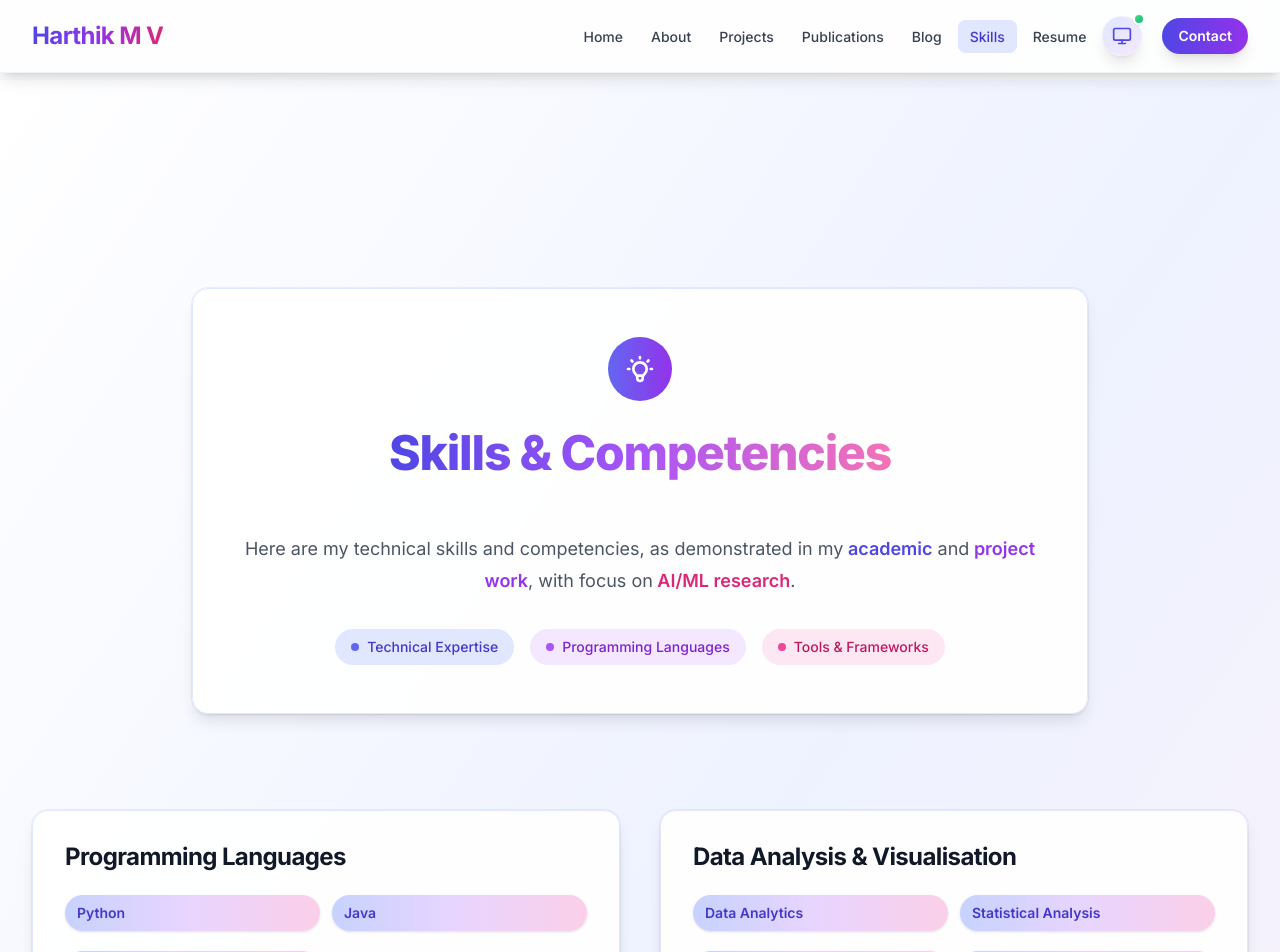
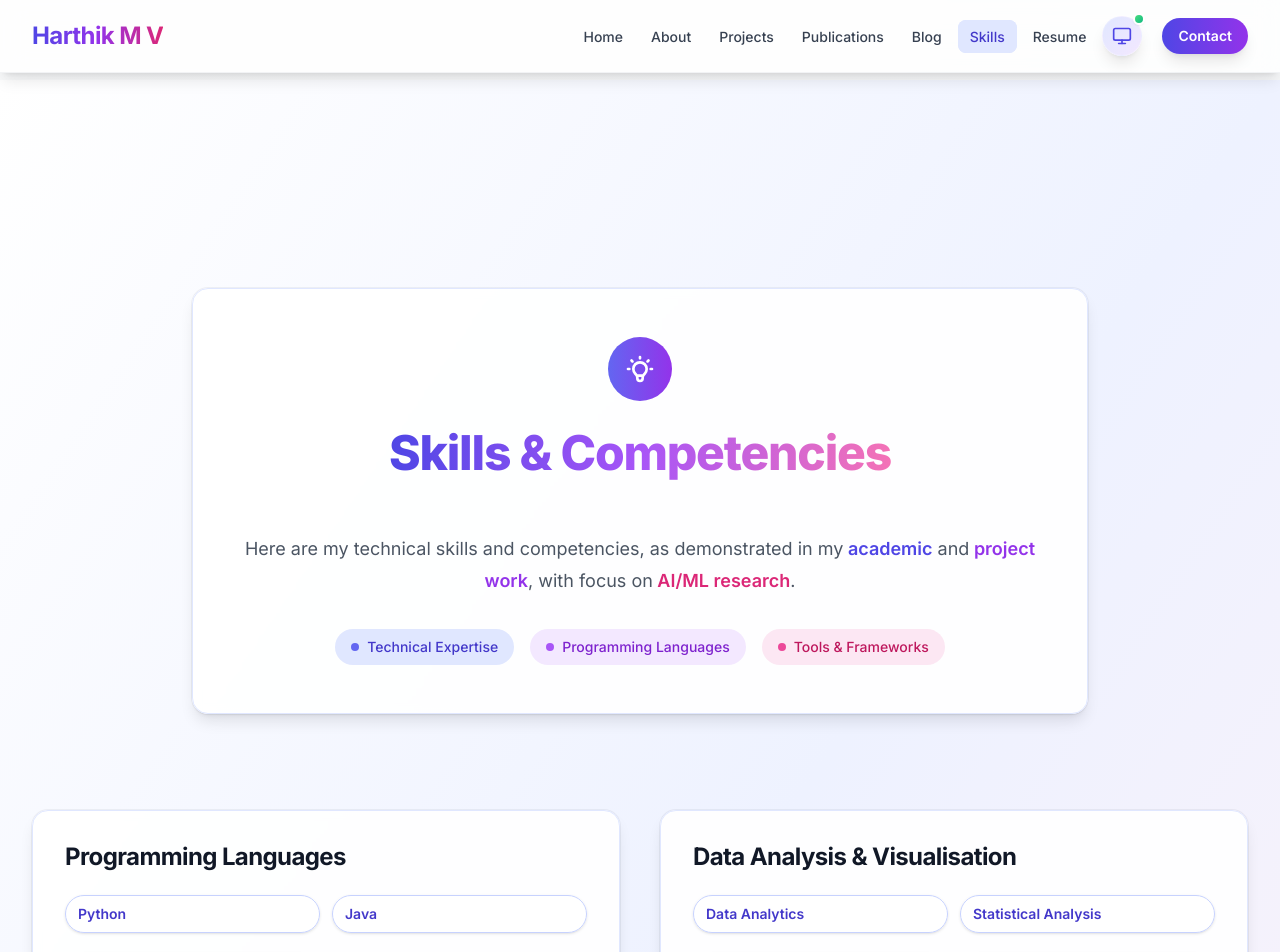
Before and after one commit to Harthik777/portfolio-website, a Next.js app: page /skills in a window 1280 px wide. Shown: the top 952 px of the page. Built offline with nearby package versions, Linux system fonts and the light colour scheme.

Commit message:
fix: final visual consistency improvements - correct email in footer and standardize skill badges styling

```diff
--- a/src/app/skills/page.tsx
+++ b/src/app/skills/page.tsx
@@ -83,7 +83,7 @@ export default function Skills() {
                     {items.map(skill => (
                       <span
                         key={skill}
-                        className="mb-2 inline-flex items-center rounded-full bg-gradient-to-r from-indigo-200 via-purple-200 to-pink-200 px-3 py-2 text-sm font-semibold text-indigo-700 shadow dark:from-indigo-900 dark:via-purple-900 dark:to-pink-900 dark:text-indigo-200"
+                        className="mb-2 inline-flex items-center rounded-full border border-indigo-200 bg-white/90 px-3 py-2 text-sm font-semibold text-indigo-700 shadow backdrop-blur-sm transition-all hover:scale-105 hover:shadow-lg dark:border-indigo-700 dark:bg-gray-800/90 dark:text-indigo-300"
                       >
                         {skill}
                       </span>
--- a/src/components/Footer.tsx
+++ b/src/components/Footer.tsx
@@ -63,7 +63,7 @@ export function Footer() {
             <motion.a
               whileHover={{ scale: 1.1, y: -2 }}
               whileTap={{ scale: 0.95 }}
-              href="mailto:harthik.mv@example.com"
+              href="mailto:harthik7777@gmail.com"
               className="text-gray-600 transition-colors hover:text-indigo-600 dark:text-gray-400 dark:hover:text-indigo-400"
               aria-label="Email Contact"
             >
```
